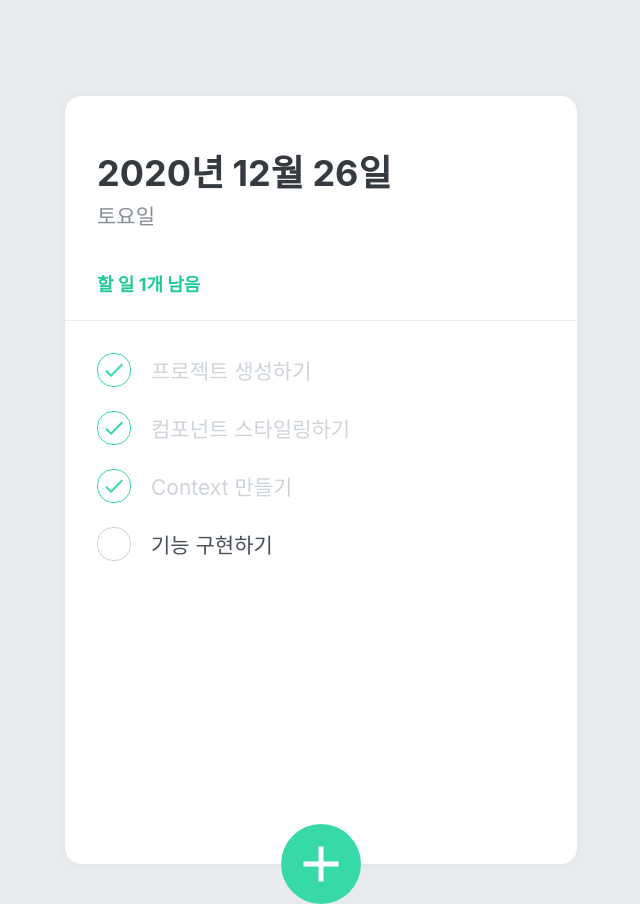
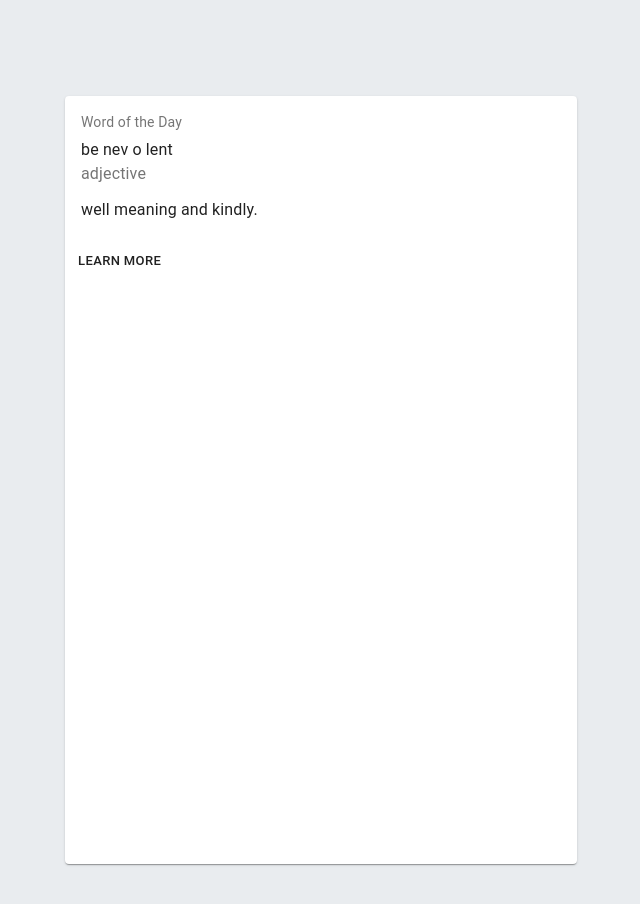
Before and after one commit to juyoung0520/React-todolist, a React (Create React App) app: page / in a window 1280 px wide. Shown: the whole page, without its empty margins (319-959 px from the left). Built offline with nearby package versions, Linux system fonts and the light colour scheme.

Commit message:
make 'Card' component with using material ui

```diff
--- /dev/null
+++ b/src/Background.js
@@ -0,0 +1,20 @@
+import React from 'react';
+import { createGlobalStyle } from 'styled-components';
+import MaterialExample from './MaterialExample';
+
+const GlobalStyle = createGlobalStyle`
+  body {
+    background: #e9ecef;
+  }
+`;
+
+function Background() {
+    return (
+        <>
+        <GlobalStyle/>
+        <MaterialExample />
+        </>
+    );
+}
+
+export default Background;
--- /dev/null
+++ b/src/MaterialExample.js
@@ -0,0 +1,53 @@
+import React from 'react';
+import styled from 'styled-components';
+import Card from '@material-ui/core/Card';
+import CardActions from '@material-ui/core/CardActions';
+import CardContent from '@material-ui/core/CardContent';
+import { Button, StylesProvider} from '@material-ui/core';
+import Typography from '@material-ui/core/Typography';
+
+const MaterialExampleBlock = styled(Card)`
+    width: 512px;
+    height: 768px;
+    min-width: 275px;
+
+    margin: 0 auto;
+    margin-top: 96px;
+    margin-bottom: 32px;
+
+    .title {
+        font-size: 14px;
+    }
+
+    .pos {
+        margin-bottom: 12px;
+    }
+`;
+
+function MaterialExample() {
+    return (
+        <StylesProvider injectFirst>
+            <MaterialExampleBlock>
+                <CardContent>
+                    <Typography className="title" color="textSecondary" gutterBottom>
+                        Word of the Day
+                    </Typography>
+                    <Typography varient="h5" component="h2">
+                        be nev o lent
+                    </Typography>
+                    <Typography className="pos" color="textSecondary">
+                        adjective
+                    </Typography>
+                    <Typography varient="body2" component="p">
+                        well meaning and kindly.
+                    </Typography>
+                </CardContent>
+                <CardActions>
+                    <Button size="small">Learn More</Button>
+                </CardActions>
+            </MaterialExampleBlock>
+        </StylesProvider>
+    );
+}
+
+export default MaterialExample;
--- a/src/index.js
+++ b/src/index.js
@@ -3,10 +3,12 @@ import ReactDOM from 'react-dom';
 import './index.css';
 import App from './App';
 import reportWebVitals from './reportWebVitals';
+import MaterialExample from './MaterialExample';
+import Background from './Background';
 
 ReactDOM.render(
   <React.StrictMode>
-    <App />
+    <Background />
   </React.StrictMode>,
   document.getElementById('root')
 );
```
Also changed, not shown: 1 other file (tests, documents, lock files or other folders).
